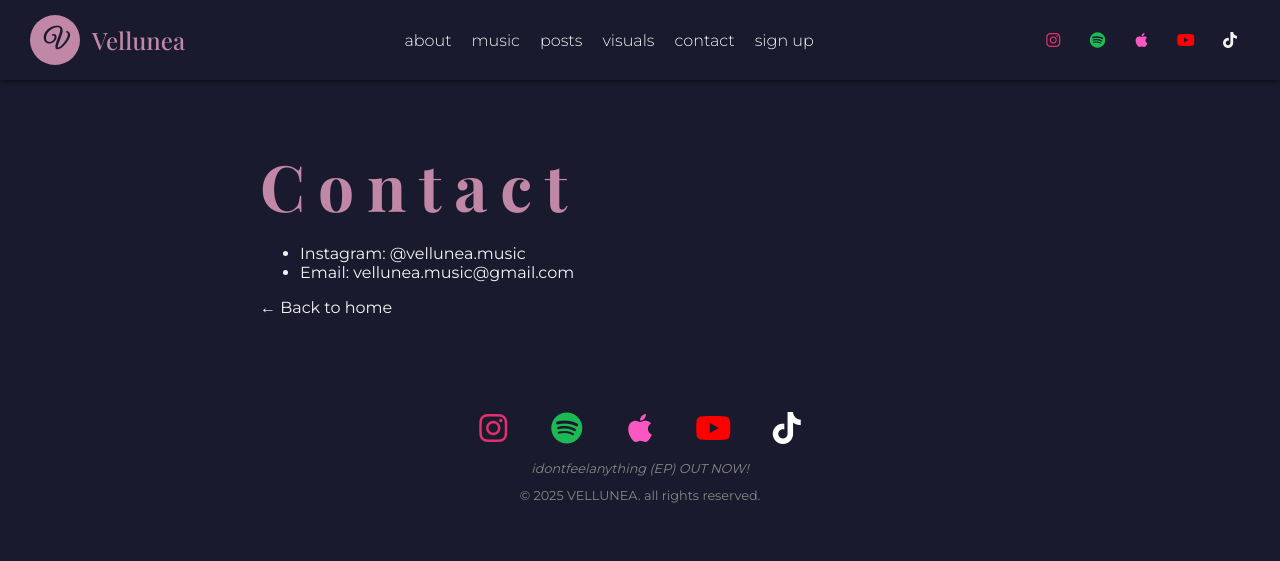
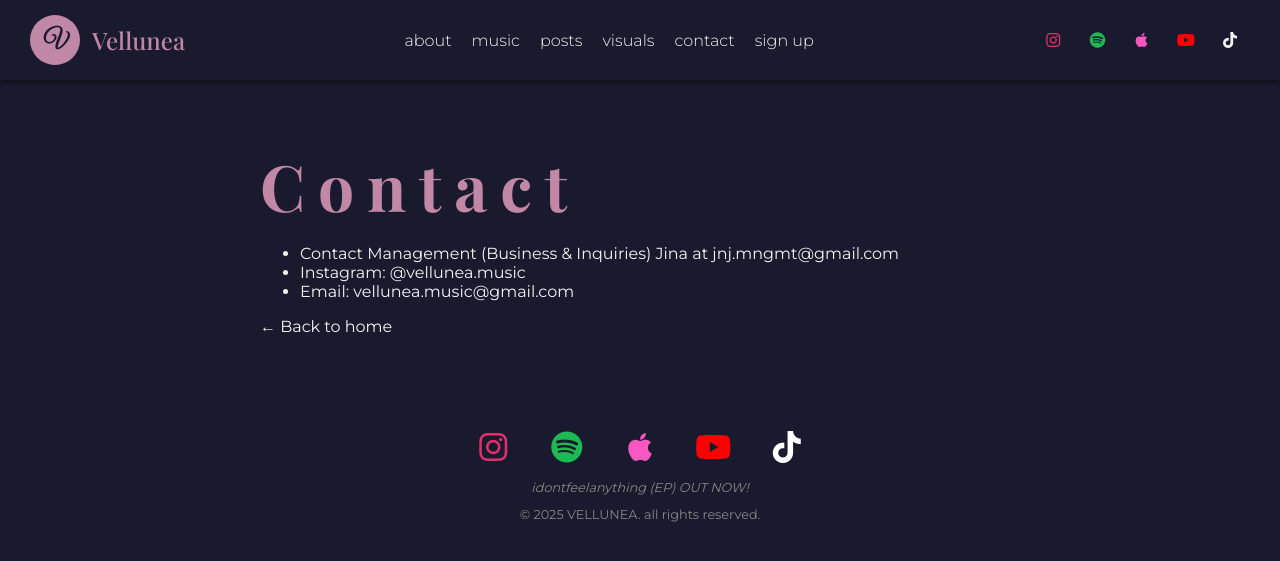
Before and after one commit to kumikohello/vellunea, a Jekyll site: the page built from contact/index.md, in a window 1280 px wide. Shown: the top 561 px of the page. Built offline with Jekyll 4.4.1, drawn with Linux system fonts in a browser that asks for light colours.

Commit message:
add management

```diff
--- a/contact/index.md
+++ b/contact/index.md
@@ -6,6 +6,11 @@ title: Contact
 <h1>Contact</h1>
 
 <ul>
+  <li>
+    <a href="mailto:jnj.mngmt@gmail.com">
+      Contact Management (Business & Inquiries) Jina at jnj.mngmt@gmail.com
+    </a>
+  </li>
   <li>
     <a href="https://instagram.com/vellunea.music" target="_blank">
       Instagram: @vellunea.music
```
